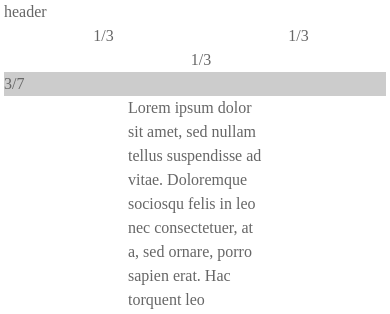
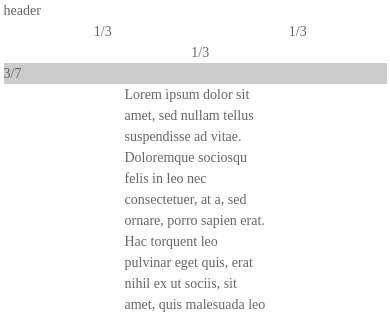
Before and after one commit to DiAngelo/rucker, a website: page themes/default/index.html in a window 390 px wide. Shown: the top 314 px of the page. Drawn offline with nearby package versions, Linux system fonts and the light colour scheme; files that its build step writes are made by us from their sources.

Commit message:
Added responsive typography

```diff
--- /dev/null
+++ b/sass/30.base/typography/_typography.base.rkr.scss
@@ -0,0 +1,13 @@
+//
+// Typography
+//
+
+@if $rkrHasTypography {
+    @if $rkrTypoIsResponsive {
+        @each $breakpoint,$sz in $rkrTypoRwdFontSizes {
+            @include rkrMQ((zone: $breakpoint)) {
+                html { font-size: $sz; }
+            }
+        }
+    }
+}
--- a/sass/30.base/typography/_typography.conf.rkr.scss
+++ b/sass/30.base/typography/_typography.conf.rkr.scss
@@ -7,4 +7,14 @@ $rkrHasTypography:            true !default;
 $rkrTypoBaseFontSize:         $rkrBaseFontSize !default;
 $rkrTypoBaseLineHeight:       $rkrBaseLineHeight !default;
 
-$rkrTypoBaseColor:            map-get($rkrTheme, baseText);
+$rkrTypoBaseColor:            map-get($rkrTheme, baseText) !default;
+
+$rkrTypoIsResponsive:         true !default;
+
+$rkrTypoRwdFontSizes:         (
+                        xs:   14px ,
+                        sm:   15px ,
+                        md:   16px ,
+                        lg:   18px ,
+                        xl:   20px
+                      );
--- a/sass/_app.rkr.scss
+++ b/sass/_app.rkr.scss
@@ -131,6 +131,7 @@
 
 @import "30.base/reset/reset.base.rkr";
 @import "30.base/page/page.base.rkr";
+@import "30.base/typography/typography.base.rkr";
 @import "30.base/typography/headings.base.rkr";
 
 
```
Also changed, not shown: 1 other file.
